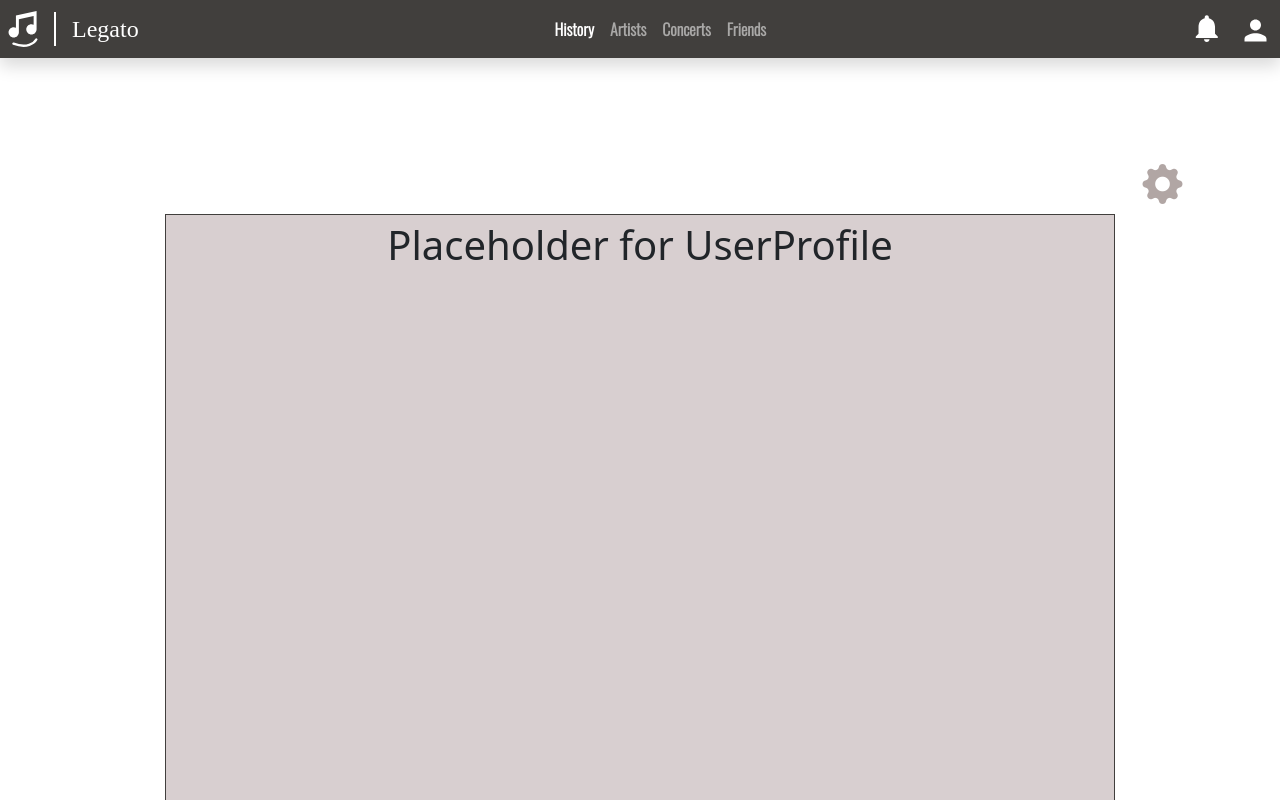
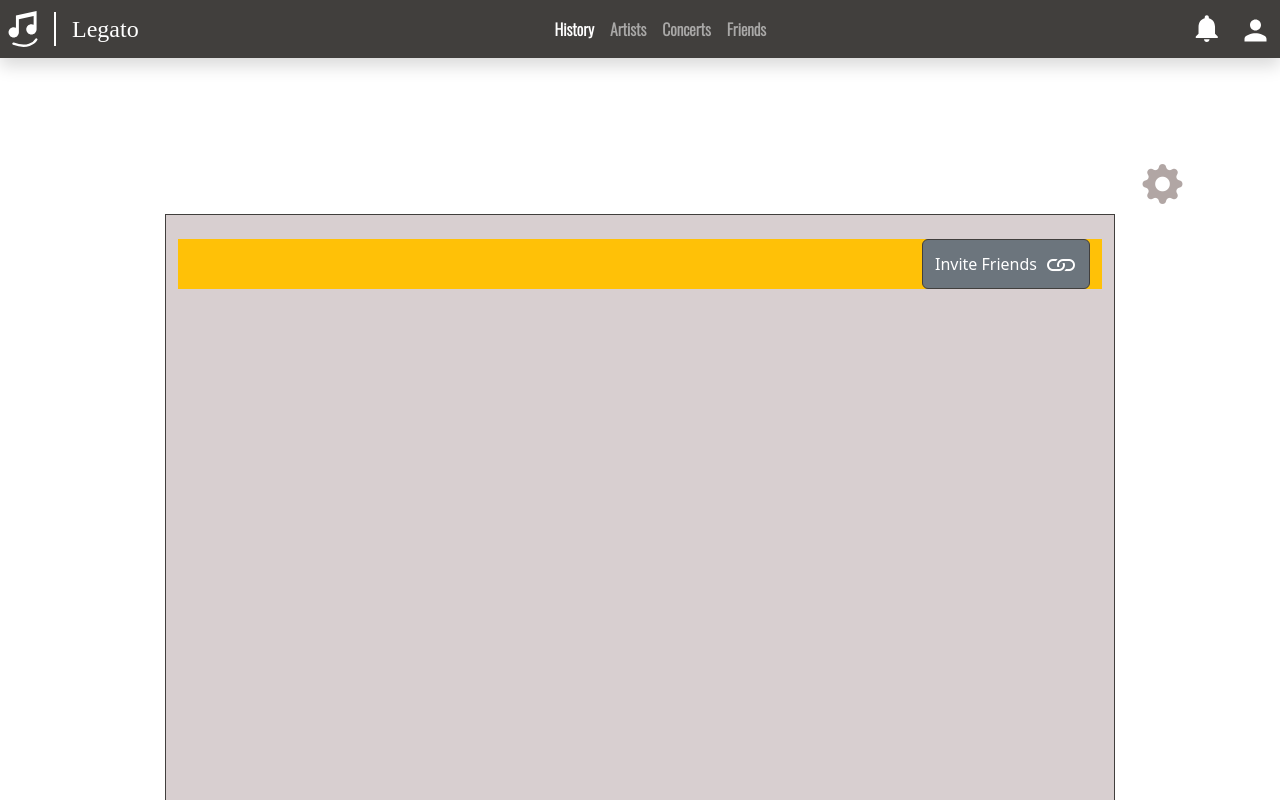
Before and after one commit to SDSC-Cali-Coders/Legato, a React (Create React App) app in the folder frontend/: page / in a window 1280 px wide. Shown: the top 800 px of the page. Built offline with nearby package versions, Linux system fonts and the light colour scheme; a web font is replaced by a local one.

Commit message:
Invite friends btn & planned the rest of layout

```diff
--- a/frontend/src/components/settings/UserProfile.jsx
+++ b/frontend/src/components/settings/UserProfile.jsx
@@ -1,9 +1,24 @@
 import React from 'react';
+import Buttons from '../Buttons';
 
 const UserProfile = (props) => {
     return (
-        <div>
-            Placeholder for UserProfile
+        <div className="container mt-4 bg-warning">
+            {/* Row: Invite button */}
+            <div className="row">
+                <div className="col d-flex justify-content-end">
+                    <Buttons.Invite/>
+                </div>
+            </div>
+
+            {/* Row: Username - followers | following cnt */}
+            {/* Row: Socials icons w/ links */}
+            {/* Row: My Top Artists title */}
+            {/* Row: Dynamic amnt of ArtistCards [see more] button */}
+            {/* Row: [Top songs col] [Top genres col] */}
+            {/* Top songs col: title row; 5SongCard; [see more] button*/}
+            {/* Top genres col: title row; 5GenreCards; [see more] button*/}
+            {/* Row: [Log out] button */}
         </div>
     );
 }
```
